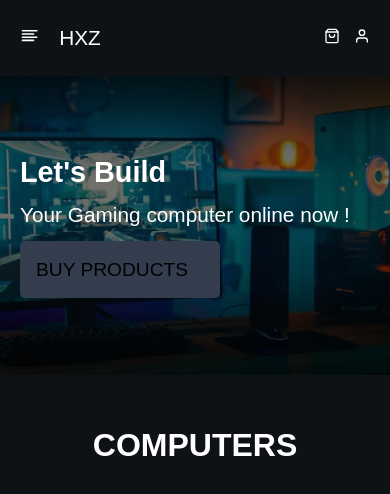
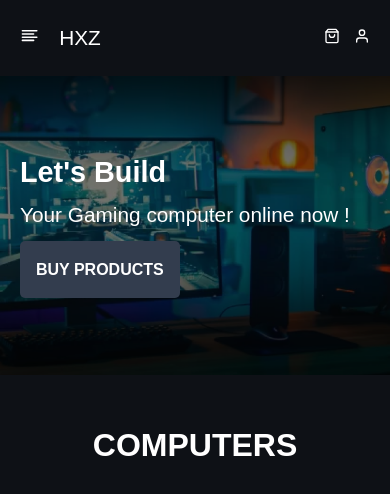
Before and after one commit to MiguelSperle/HXZstore, a React (Vite) app: page / in a window 390 px wide. Shown: the top 494 px of the page. Built offline with nearby package versions, Linux system fonts and the light colour scheme; no server answers; what miragejs would draw is missing.

Commit message:
Atualizado

```diff
--- a/src/components/Layout/Home/_home.scss
+++ b/src/components/Layout/Home/_home.scss
@@ -165,8 +165,7 @@
 
 
     @media screen and (min-width: 320px) and (max-width: 480px) {
-        width: 200px;
-        font-size: 1.2REM;
+        width: 160px;
     }
 }
 
--- a/src/components/Layout/Home/index.jsx
+++ b/src/components/Layout/Home/index.jsx
@@ -12,8 +12,7 @@ function Home(){
           <div className="content-text">
              <h1>Let's Build</h1>
              <p>Your Gaming computer online now !</p>
-             {/* <Link to='/Products'><button>BUY PRODUCTS</button></Link> */}
-             <button>BUY PRODUCTS</button>
+             <Link to='/Products'><button>BUY PRODUCTS</button></Link>
           </div>
         </div>
     </div>
--- a/src/index.css
+++ b/src/index.css
@@ -319,8 +319,7 @@ nav ul {
 }
 @media screen and (min-width: 320px) and (max-width: 480px) {
   .content-text button {
-    width: 200px;
-    font-size: 1.2REM;
+    width: 160px;
   }
 }
 
```
Also changed, not shown: 1 other file (tests, documents, lock files or other folders).
